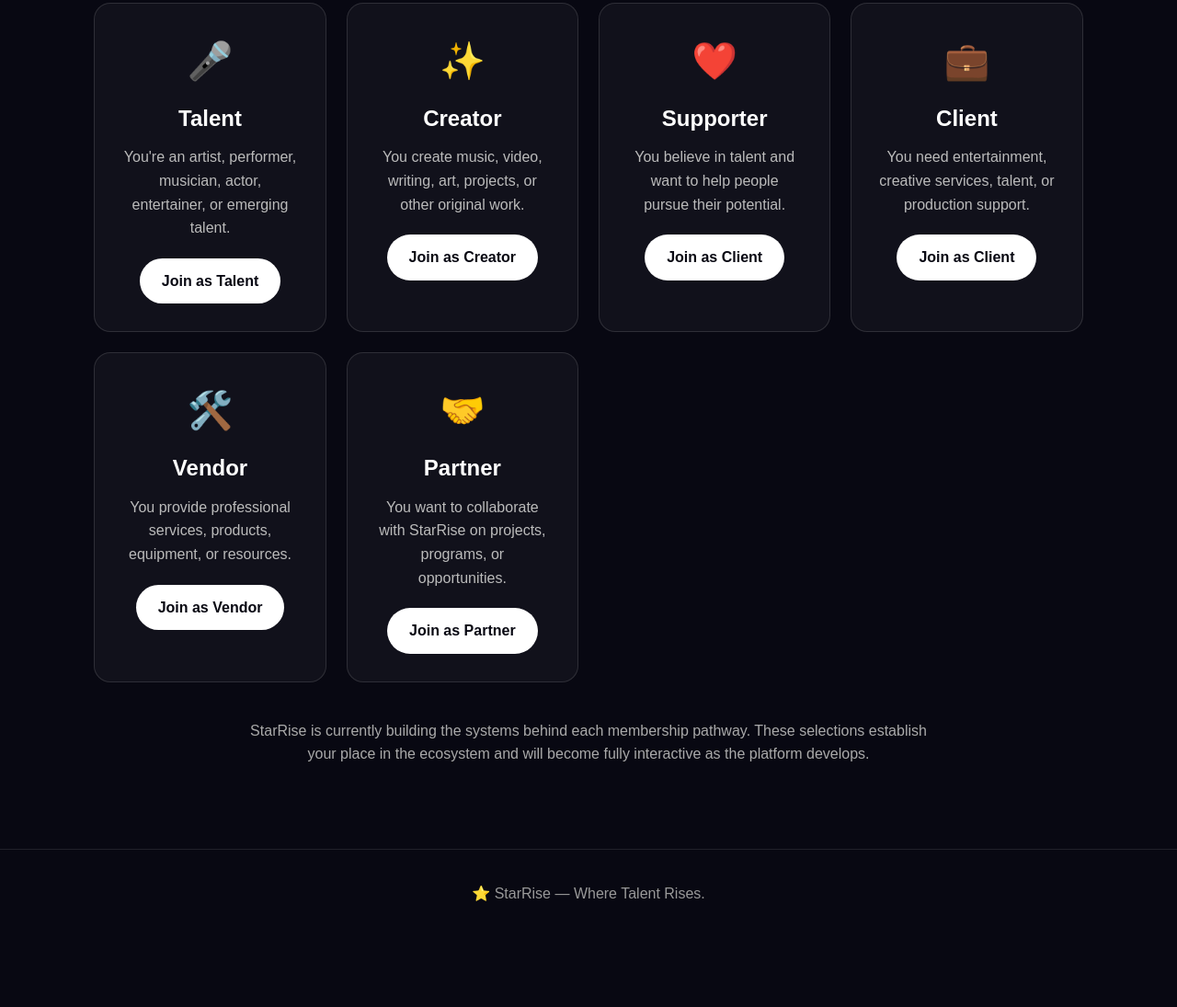
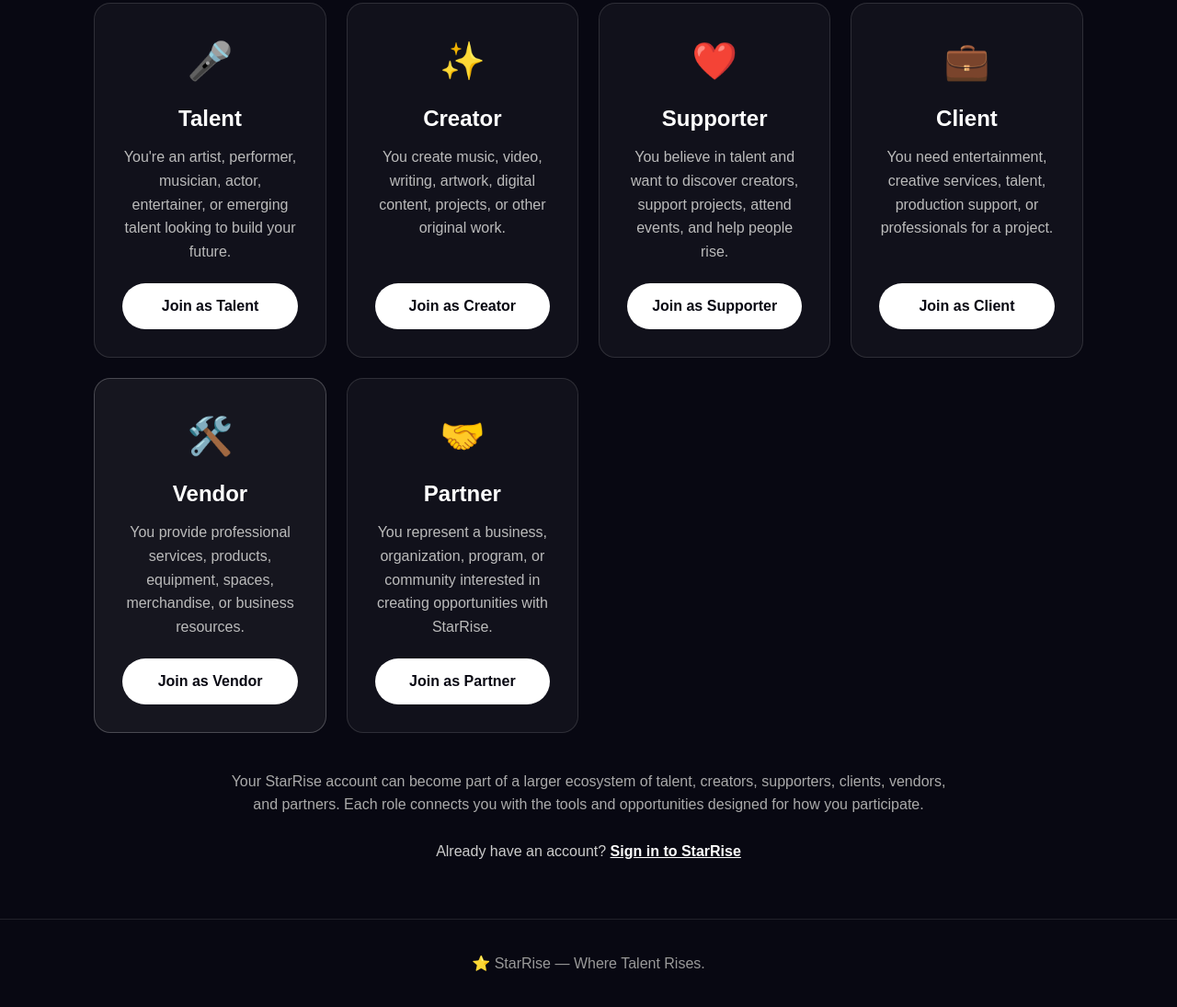
Before and after one commit to Zostreet/StarRise, a plain HTML site: page join.html in a window 1280 px wide. Shown: the part 543-1638 px from the top of the page at 92% size. Before the commit the page ends 1562 px from the top, so only its background shows below. Drawn offline with Linux system fonts and the light colour scheme.

Commit message:
Refactor join.html layout and styles

```diff
--- a/join.html
+++ b/join.html
@@ -36,12 +36,22 @@
       line-height: 1.6;
     }
 
+    a {
+      color: inherit;
+      text-decoration: none;
+    }
+
     header {
       padding: 24px 8%;
+
       display: flex;
       justify-content: space-between;
       align-items: center;
+      gap: 20px;
+
       border-bottom: 1px solid rgba(255,255,255,0.1);
+
+      background: rgba(8,8,18,0.96);
     }
 
     .logo {
@@ -49,14 +59,18 @@
       font-weight: bold;
     }
 
+    nav {
+      display: flex;
+      flex-wrap: wrap;
+      gap: 20px;
+    }
+
     nav a {
-      color: white;
-      text-decoration: none;
-      margin-left: 20px;
+      color: #dddddd;
     }
 
     nav a:hover {
-      text-decoration: underline;
+      color: white;
     }
 
     .hero {
@@ -103,6 +117,24 @@
 
       background:
         rgba(255,255,255,0.04);
+
+      display: flex;
+      flex-direction: column;
+
+      transition:
+        transform .2s ease,
+        border-color .2s ease,
+        background .2s ease;
+    }
+
+    .card:hover {
+      transform: translateY(-4px);
+
+      border-color:
+        rgba(255,255,255,0.35);
+
+      background:
+        rgba(255,255,255,0.07);
     }
 
     .icon {
@@ -116,7 +148,8 @@
 
     .card p {
       color: #bbbbbb;
-      margin-bottom: 20px;
+      margin-bottom: 22px;
+      flex: 1;
     }
 
     .button {
@@ -132,21 +165,46 @@
       text-decoration: none;
 
       font-weight: bold;
+
+      transition:
+        transform .2s ease,
+        opacity .2s ease;
     }
 
     .button:hover {
-      opacity: 0.85;
+      opacity: 0.9;
+      transform: translateY(-2px);
+    }
+
+    .vendor-card {
+      border-color:
+        rgba(255,255,255,0.22);
+
+      background:
+        rgba(255,255,255,0.06);
     }
 
     .note {
-      max-width: 750px;
-      margin: 30px auto;
+      max-width: 800px;
+      margin: 35px auto 0;
 
       color: #aaaaaa;
     }
 
+    .signin {
+      margin-top: 25px;
+      color: #cccccc;
+    }
+
+    .signin a {
+      color: white;
+      font-weight: bold;
+      text-decoration: underline;
+    }
+
     footer {
       padding: 35px;
+
       text-align: center;
 
       color: #999999;
@@ -159,15 +217,19 @@
 
       header {
         flex-direction: column;
-        gap: 15px;
+        align-items: flex-start;
       }
 
-      nav a {
-        margin: 0 7px;
+      nav {
+        gap: 12px;
       }
 
       section {
         padding: 50px 6%;
+      }
+
+      .hero {
+        padding: 70px 6% 40px;
       }
 
     }
@@ -182,9 +244,13 @@
 
 <header>
 
-    <div class="logo">
+  <a
+    class="logo"
+    href="index.html"
+  >
     ⭐ StarRise
-    </div>
+  </a>
+
 
   <nav>
 
@@ -194,6 +260,18 @@
 
     <a href="ecosystem.html">
       Ecosystem
+    </a>
+
+    <a href="members.html">
+      Members
+    </a>
+
+    <a href="marketplace.html">
+      Store
+    </a>
+
+    <a href="login.html">
+      Sign In
     </a>
 
   </nav>
@@ -213,8 +291,8 @@
     <p>
       There's more than one way to be part of
       StarRise. Choose the role that best fits
-        how you want to contribute, create,
-        connect, or grow.
+      how you want to create, connect, contribute,
+      grow, support others, or build business.
     </p>
 
   </section>
@@ -224,6 +302,8 @@
 
     <div class="grid">
 
+
+      <!-- TALENT -->
 
       <div class="card">
 
@@ -237,7 +317,8 @@
 
         <p>
           You're an artist, performer, musician,
-            actor, entertainer, or emerging talent.
+          actor, entertainer, or emerging talent
+          looking to build your future.
         </p>
 
         <a
@@ -249,6 +330,8 @@
 
       </div>
 
+
+      <!-- CREATOR -->
 
       <div class="card">
 
@@ -262,7 +345,8 @@
 
         <p>
           You create music, video, writing,
-            art, projects, or other original work.
+          artwork, digital content, projects,
+          or other original work.
         </p>
 
         <a
@@ -271,8 +355,11 @@
         >
           Join as Creator
         </a>
+
       </div>
 
+
+      <!-- SUPPORTER -->
 
       <div class="card">
 
@@ -286,18 +373,21 @@
 
         <p>
           You believe in talent and want to
-            help people pursue their potential.
+          discover creators, support projects,
+          attend events, and help people rise.
         </p>
 
         <a
           class="button"
-  href="register.html?role=Client"
+          href="register.html?role=Supporter"
         >
-  Join as Client
+          Join as Supporter
         </a>
 
       </div>
 
+
+      <!-- CLIENT -->
 
       <div class="card">
 
@@ -311,8 +401,10 @@
 
         <p>
           You need entertainment, creative
-            services, talent, or production support.
+          services, talent, production support,
+          or professionals for a project.
         </p>
+
         <a
           class="button"
           href="register.html?role=Client"
@@ -323,7 +415,9 @@
       </div>
 
 
-        <div class="card">
+      <!-- VENDOR -->
+
+      <div class="card vendor-card">
 
         <div class="icon">
           🛠️
@@ -335,7 +429,8 @@
 
         <p>
           You provide professional services,
-            products, equipment, or resources.
+          products, equipment, spaces,
+          merchandise, or business resources.
         </p>
 
         <a
@@ -348,6 +443,8 @@
       </div>
 
 
+      <!-- PARTNER -->
+
       <div class="card">
 
         <div class="icon">
@@ -359,8 +456,9 @@
         </h2>
 
         <p>
-            You want to collaborate with StarRise
-            on projects, programs, or opportunities.
+          You represent a business, organization,
+          program, or community interested in
+          creating opportunities with StarRise.
         </p>
 
         <a
@@ -377,11 +475,24 @@
 
 
     <p class="note">
-        StarRise is currently building the systems
-        behind each membership pathway. These
-        selections establish your place in the
-        ecosystem and will become fully interactive
-        as the platform develops.
+
+      Your StarRise account can become part of a larger
+      ecosystem of talent, creators, supporters, clients,
+      vendors, and partners. Each role connects you with
+      the tools and opportunities designed for how you
+      participate.
+
+    </p>
+
+
+    <p class="signin">
+
+      Already have an account?
+
+      <a href="login.html">
+        Sign in to StarRise
+      </a>
+
     </p>
 
   </section>
```
Lines whose indentation alone changed are shown as unchanged.
